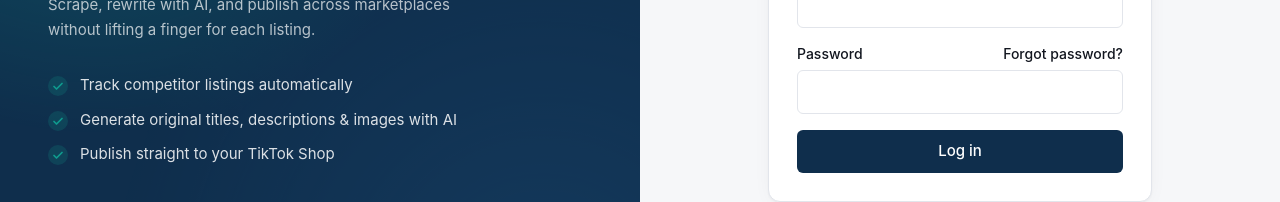
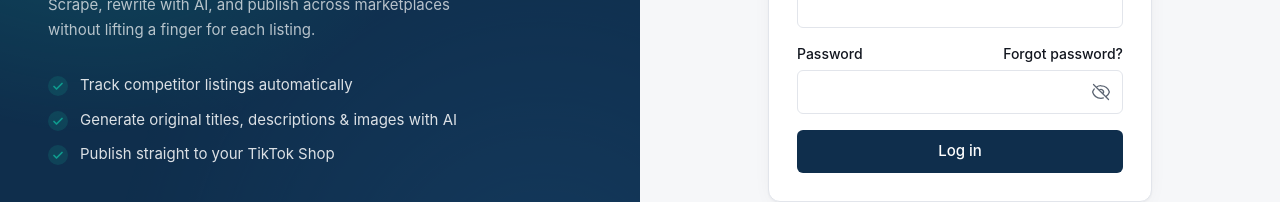
Before and after one commit to usamajaved357/liston, a Next.js app in the folder frontend/: page /login in a window 1280 px wide. Shown: the part 376-578 px from the top of the page. Built offline with nearby package versions, Linux system fonts and the light colour scheme; no server answers.

Commit message:
Added password protection feature

```diff
--- a/frontend/app/login/page.tsx
+++ b/frontend/app/login/page.tsx
@@ -5,6 +5,7 @@ import { useRouter } from "next/navigation";
 import Link from "next/link";
 import { api, ApiError } from "@/lib/api";
 import { Field } from "@/components/Field";
+import { PasswordInput } from "@/components/PasswordInput";
 import { AuthLayout } from "@/components/AuthLayout";
 import { Alert } from "@/components/Alert";
 
@@ -56,13 +57,7 @@ export default function LoginPage() {
               Forgot password?
             </Link>
           </div>
-          <input
-            type="password"
-            value={password}
-            autoComplete="current-password"
-            onChange={(e) => setPassword(e.target.value)}
-            className="w-full rounded-md border border-[var(--color-line)] bg-[var(--color-panel)] px-3.5 py-2.5 text-[15px] text-[var(--color-ink)] placeholder:text-[var(--color-muted)] focus:border-[var(--color-accent)] focus:outline-none focus:ring-2 focus:ring-[var(--color-accent)]/20 transition-colors"
-          />
+          <PasswordInput value={password} onChange={setPassword} autoComplete="current-password" />
         </div>
         {error && <Alert>{error}</Alert>}
         <button
--- a/frontend/app/settings/page.tsx
+++ b/frontend/app/settings/page.tsx
@@ -6,6 +6,7 @@ import Link from "next/link";
 import { api, ApiError, User } from "@/lib/api";
 import { Field } from "@/components/Field";
 import { PasswordField } from "@/components/PasswordField";
+import { PasswordInput } from "@/components/PasswordInput";
 import { Alert } from "@/components/Alert";
 
 function ChangeEmailForm({ currentEmail }: { currentEmail: string }) {
@@ -46,13 +47,7 @@ function ChangeEmailForm({ currentEmail }: { currentEmail: string }) {
       <Field label="New email" type="email" value={email} onChange={setEmail} autoComplete="email" />
       <div>
         <span className="block text-sm font-medium text-[var(--color-ink)] mb-1.5">Current password</span>
-        <input
-          type="password"
-          value={currentPassword}
-          autoComplete="current-password"
-          onChange={(e) => setCurrentPassword(e.target.value)}
-          className="w-full rounded-md border border-[var(--color-line)] bg-[var(--color-panel)] px-3.5 py-2.5 text-[15px] text-[var(--color-ink)] focus:border-[var(--color-accent)] focus:outline-none focus:ring-2 focus:ring-[var(--color-accent)]/20 transition-colors"
-        />
+        <PasswordInput value={currentPassword} onChange={setCurrentPassword} autoComplete="current-password" />
       </div>
       {error && <Alert>{error}</Alert>}
       {success && <Alert variant="success">{success}</Alert>}
@@ -111,13 +106,7 @@ function ChangePasswordForm() {
     <form onSubmit={handleSubmit} className="space-y-4">
       <div>
         <span className="block text-sm font-medium text-[var(--color-ink)] mb-1.5">Current password</span>
-        <input
-          type="password"
-          value={currentPassword}
-          autoComplete="current-password"
-          onChange={(e) => setCurrentPassword(e.target.value)}
-          className="w-full rounded-md border border-[var(--color-line)] bg-[var(--color-panel)] px-3.5 py-2.5 text-[15px] text-[var(--color-ink)] focus:border-[var(--color-accent)] focus:outline-none focus:ring-2 focus:ring-[var(--color-accent)]/20 transition-colors"
-        />
+        <PasswordInput value={currentPassword} onChange={setCurrentPassword} autoComplete="current-password" />
       </div>
       <PasswordField
         label="New password"
--- a/frontend/components/PasswordField.tsx
+++ b/frontend/components/PasswordField.tsx
@@ -1,6 +1,7 @@
 "use client";
 
 import { useState } from "react";
+import { PasswordInput } from "./PasswordInput";
 
 interface PasswordFieldProps {
   label: string;
@@ -25,14 +26,12 @@ export function PasswordField({
   return (
     <label className="block">
       <span className="block text-sm font-medium text-[var(--color-ink)] mb-1.5">{label}</span>
-      <input
-        type="password"
+      <PasswordInput
         value={value}
+        onChange={onChange}
         autoComplete={autoComplete}
-        onChange={(e) => onChange(e.target.value)}
         onFocus={() => setFocused(true)}
         onBlur={() => setFocused(false)}
-        className="w-full rounded-md border border-[var(--color-line)] bg-[var(--color-panel)] px-3.5 py-2.5 text-[15px] text-[var(--color-ink)] placeholder:text-[var(--color-muted)] focus:border-[var(--color-accent)] focus:outline-none focus:ring-2 focus:ring-[var(--color-accent)]/20 transition-colors"
       />
       {showCriteria && focused && (
         <div className="mt-2 flex items-center gap-1.5 text-xs">
--- /dev/null
+++ b/frontend/components/PasswordInput.tsx
@@ -0,0 +1,68 @@
+"use client";
+
+import { useState } from "react";
+
+interface PasswordInputProps {
+  value: string;
+  onChange: (value: string) => void;
+  autoComplete?: string;
+  onFocus?: () => void;
+  onBlur?: () => void;
+}
+
+export function PasswordInput({ value, onChange, autoComplete, onFocus, onBlur }: PasswordInputProps) {
+  const [visible, setVisible] = useState(false);
+
+  return (
+    <div className="relative">
+      <input
+        type={visible ? "text" : "password"}
+        value={value}
+        autoComplete={autoComplete}
+        onChange={(e) => onChange(e.target.value)}
+        onFocus={onFocus}
+        onBlur={onBlur}
+        className="w-full rounded-md border border-[var(--color-line)] bg-[var(--color-panel)] px-3.5 py-2.5 pr-11 text-[15px] text-[var(--color-ink)] placeholder:text-[var(--color-muted)] focus:border-[var(--color-accent)] focus:outline-none focus:ring-2 focus:ring-[var(--color-accent)]/20 transition-colors"
+      />
+      <button
+        type="button"
+        onClick={() => setVisible((v) => !v)}
+        aria-label={visible ? "Hide password" : "Show password"}
+        aria-pressed={visible}
+        tabIndex={-1}
+        className="absolute inset-y-0 right-0 flex items-center px-3 text-[var(--color-muted)] hover:text-[var(--color-ink)] transition-colors"
+      >
+        {visible ? (
+          // Open eye — password is currently visible
+          <svg viewBox="0 0 24 24" fill="none" className="h-5 w-5">
+            <path
+              d="M2.036 12.322a1.012 1.012 0 010-.639C3.423 7.51 7.36 4.5 12 4.5c4.638 0 8.573 3.007 9.963 7.178.07.207.07.431 0 .639C20.577 16.49 16.64 19.5 12 19.5c-4.638 0-8.573-3.007-9.963-7.178z"
+              stroke="currentColor"
+              strokeWidth="1.5"
+              strokeLinecap="round"
+              strokeLinejoin="round"
+            />
+            <path
+              d="M15 12a3 3 0 11-6 0 3 3 0 016 0z"
+              stroke="currentColor"
+              strokeWidth="1.5"
+              strokeLinecap="round"
+              strokeLinejoin="round"
+            />
+          </svg>
+        ) : (
+          // Slashed eye — password is currently hidden
+          <svg viewBox="0 0 24 24" fill="none" className="h-5 w-5">
+            <path
+              d="M3.98 8.223A10.477 10.477 0 001.934 12C3.226 16.338 7.244 19.5 12 19.5c.993 0 1.953-.138 2.863-.395M6.228 6.228A10.45 10.45 0 0112 4.5c4.756 0 8.773 3.162 10.065 7.498a10.523 10.523 0 01-4.293 5.774M6.228 6.228L3 3m3.228 3.228l3.65 3.65m7.894 7.894L21 21m-3.228-3.228l-3.65-3.65m0 0a3 3 0 10-4.243-4.243m4.242 4.242L9.88 9.88"
+              stroke="currentColor"
+              strokeWidth="1.5"
+              strokeLinecap="round"
+              strokeLinejoin="round"
+            />
+          </svg>
+        )}
+      </button>
+    </div>
+  );
+}
```
